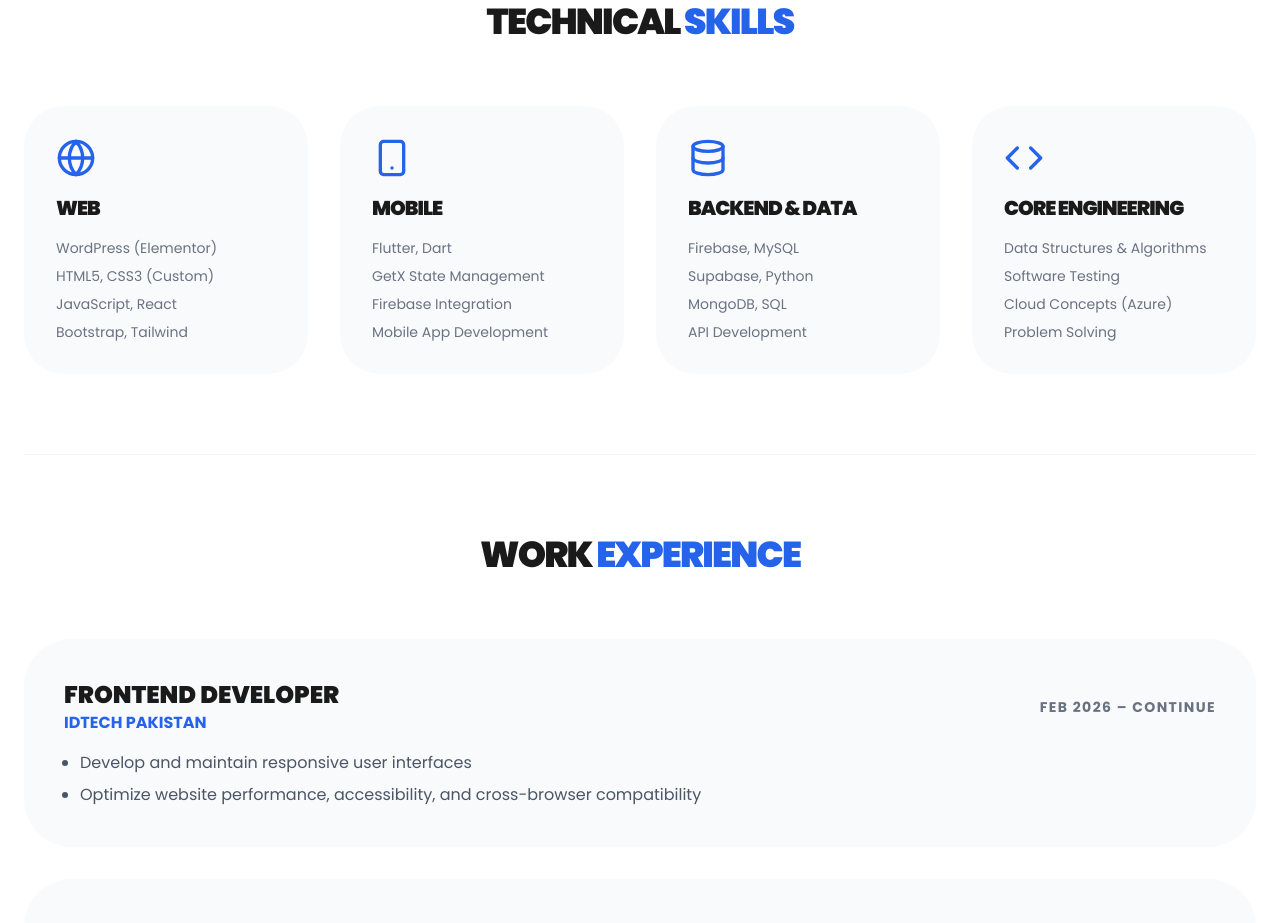
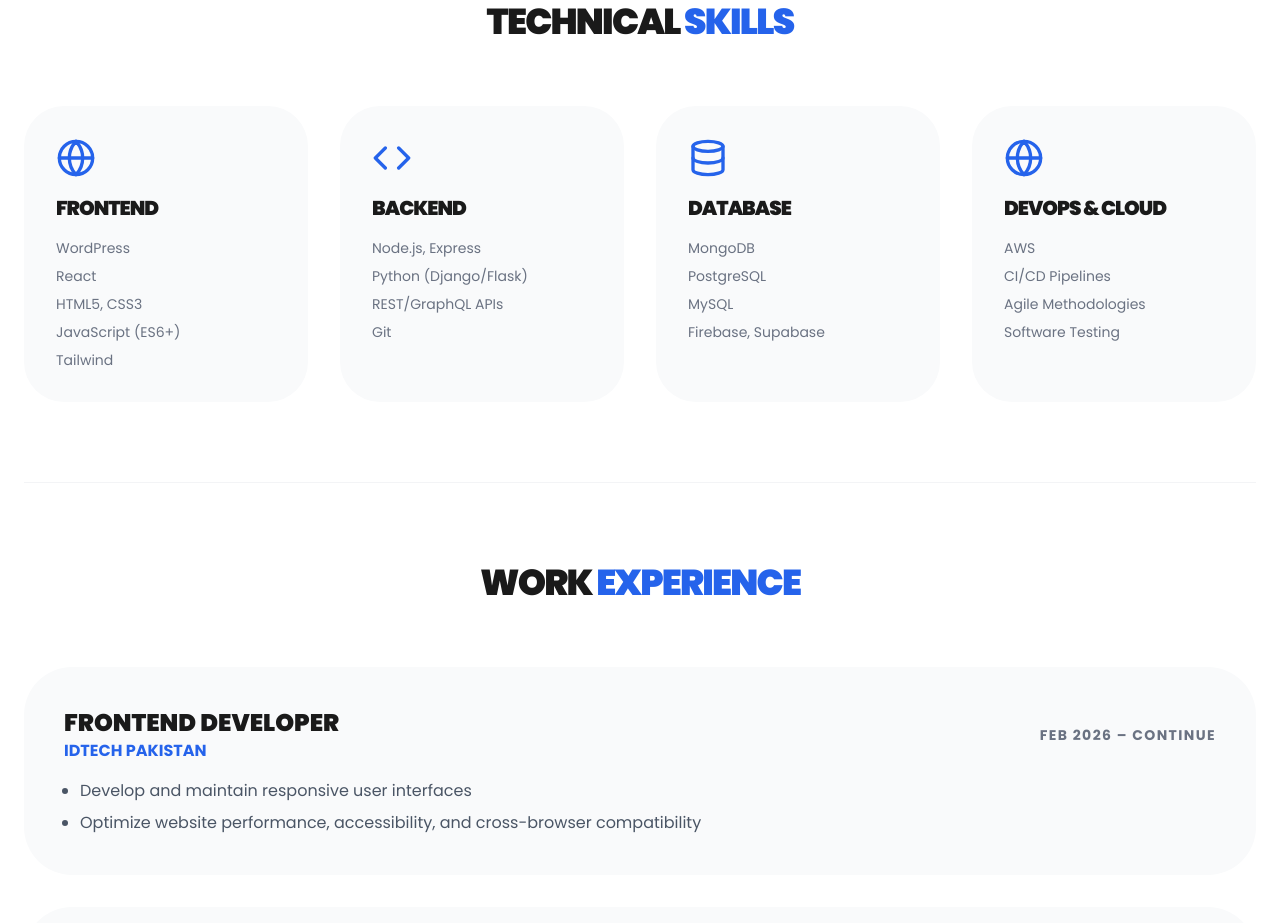
Before and after one commit to Rabiaan/Rabiaan-s-Portfolio, a React (Vite) app: page /about in a window 1280 px wide. Shown: the part 1120-2043 px from the top of the page. Built offline with nearby package versions, Linux system fonts and the light colour scheme.

Commit message:
Update skills with comprehensive tech stack

```diff
--- a/src/pages/About.jsx
+++ b/src/pages/About.jsx
@@ -88,12 +88,13 @@ export default function About() {
               className="bg-gray-50 p-8 rounded-[2.5rem] hover:bg-brand-blue hover:text-white transition-all duration-500 group"
             >
               <Globe className="w-10 h-10 text-brand-blue mb-4 group-hover:text-white" />
-              <h4 className="text-xl font-display font-black mb-4 uppercase tracking-tighter">Web</h4>
+              <h4 className="text-xl font-display font-black mb-4 uppercase tracking-tighter">Frontend</h4>
               <ul className="text-sm text-gray-500 group-hover:text-white/80 space-y-2">
-                <li>WordPress (Elementor)</li>
-                <li>HTML5, CSS3 (Custom)</li>
-                <li>JavaScript, React</li>
-                <li>Bootstrap, Tailwind</li>
+                <li>WordPress</li>
+                <li>React</li>
+                <li>HTML5, CSS3</li>
+                <li>JavaScript (ES6+)</li>
+                <li>Tailwind</li>
               </ul>
             </motion.div>
 
@@ -104,13 +105,13 @@ export default function About() {
               transition={{ delay: 0.1 }}
               className="bg-gray-50 p-8 rounded-[2.5rem] hover:bg-brand-blue hover:text-white transition-all duration-500 group"
             >
-              <Smartphone className="w-10 h-10 text-brand-blue mb-4 group-hover:text-white" />
-              <h4 className="text-xl font-display font-black mb-4 uppercase tracking-tighter">Mobile</h4>
+              <Code className="w-10 h-10 text-brand-blue mb-4 group-hover:text-white" />
+              <h4 className="text-xl font-display font-black mb-4 uppercase tracking-tighter">Backend</h4>
               <ul className="text-sm text-gray-500 group-hover:text-white/80 space-y-2">
-                <li>Flutter, Dart</li>
-                <li>GetX State Management</li>
-                <li>Firebase Integration</li>
-                <li>Mobile App Development</li>
+                <li>Node.js, Express</li>
+                <li>Python (Django/Flask)</li>
+                <li>REST/GraphQL APIs</li>
+                <li>Git</li>
               </ul>
             </motion.div>
 
@@ -122,12 +123,12 @@ export default function About() {
               className="bg-gray-50 p-8 rounded-[2.5rem] hover:bg-brand-blue hover:text-white transition-all duration-500 group"
             >
               <Database className="w-10 h-10 text-brand-blue mb-4 group-hover:text-white" />
-              <h4 className="text-xl font-display font-black mb-4 uppercase tracking-tighter">Backend & Data</h4>
+              <h4 className="text-xl font-display font-black mb-4 uppercase tracking-tighter">Database</h4>
               <ul className="text-sm text-gray-500 group-hover:text-white/80 space-y-2">
-                <li>Firebase, MySQL</li>
-                <li>Supabase, Python</li>
-                <li>MongoDB, SQL</li>
-                <li>API Development</li>
+                <li>MongoDB</li>
+                <li>PostgreSQL</li>
+                <li>MySQL</li>
+                <li>Firebase, Supabase</li>
               </ul>
             </motion.div>
 
@@ -138,13 +139,13 @@ export default function About() {
               transition={{ delay: 0.3 }}
               className="bg-gray-50 p-8 rounded-[2.5rem] hover:bg-brand-blue hover:text-white transition-all duration-500 group"
             >
-              <Code className="w-10 h-10 text-brand-blue mb-4 group-hover:text-white" />
-              <h4 className="text-xl font-display font-black mb-4 uppercase tracking-tighter">Core Engineering</h4>
+              <Globe className="w-10 h-10 text-brand-blue mb-4 group-hover:text-white" />
+              <h4 className="text-xl font-display font-black mb-4 uppercase tracking-tighter">DevOps & Cloud</h4>
               <ul className="text-sm text-gray-500 group-hover:text-white/80 space-y-2">
-                <li>Data Structures & Algorithms</li>
+                <li>AWS</li>
+                <li>CI/CD Pipelines</li>
+                <li>Agile Methodologies</li>
                 <li>Software Testing</li>
-                <li>Cloud Concepts (Azure)</li>
-                <li>Problem Solving</li>
               </ul>
             </motion.div>
           </div>
--- a/src/pages/Home.jsx
+++ b/src/pages/Home.jsx
@@ -176,12 +176,20 @@ export default function Home() {
               </h4>
               <div className="grid grid-cols-1 gap-4">
                 {[
-                  { name: "WordPress (Elementor)", icon: <Globe className="w-4 h-4" />, color: "bg-blue-600" },
+                  { name: "WordPress", icon: <Globe className="w-4 h-4" />, color: "bg-blue-600" },
+                  { name: "React", icon: <Code className="w-4 h-4" />, color: "bg-cyan-500" },
                   { name: "HTML5, CSS3", icon: <Code className="w-4 h-4" />, color: "bg-orange-500" },
-                  { name: "JavaScript, React", icon: <Code className="w-4 h-4" />, color: "bg-yellow-500" },
-                  { name: "Flutter, Dart", icon: <Smartphone className="w-4 h-4" />, color: "bg-cyan-500" },
-                  { name: "Firebase, Python", icon: <Database className="w-4 h-4" />, color: "bg-green-600" },
-                  { name: "MySQL, MongoDB", icon: <Database className="w-4 h-4" />, color: "bg-purple-600" },
+                  { name: "JavaScript (ES6+)", icon: <Code className="w-4 h-4" />, color: "bg-yellow-500" },
+                  { name: "Node.js, Express", icon: <Database className="w-4 h-4" />, color: "bg-green-600" },
+                  { name: "Python (Django/Flask)", icon: <Code className="w-4 h-4" />, color: "bg-blue-500" },
+                  { name: "MongoDB", icon: <Database className="w-4 h-4" />, color: "bg-green-500" },
+                  { name: "PostgreSQL, MySQL", icon: <Database className="w-4 h-4" />, color: "bg-purple-600" },
+                  { name: "Firebase, Supabase", icon: <Database className="w-4 h-4" />, color: "bg-amber-500" },
+                  { name: "AWS", icon: <Globe className="w-4 h-4" />, color: "bg-orange-600" },
+                  { name: "CI/CD Pipelines", icon: <Code className="w-4 h-4" />, color: "bg-red-500" },
+                  { name: "Git", icon: <Code className="w-4 h-4" />, color: "bg-gray-600" },
+                  { name: "REST/GraphQL APIs", icon: <Globe className="w-4 h-4" />, color: "bg-pink-500" },
+                  { name: "Tailwind", icon: <Code className="w-4 h-4" />, color: "bg-teal-500" },
                 ].map((skill) => (
                   <div key={skill.name} className="flex items-center gap-3 group">
                     <div className={`${skill.color} text-white text-[10px] font-bold w-6 h-6 flex items-center justify-center rounded shadow-sm group-hover:scale-110 transition-transform`}>
```
